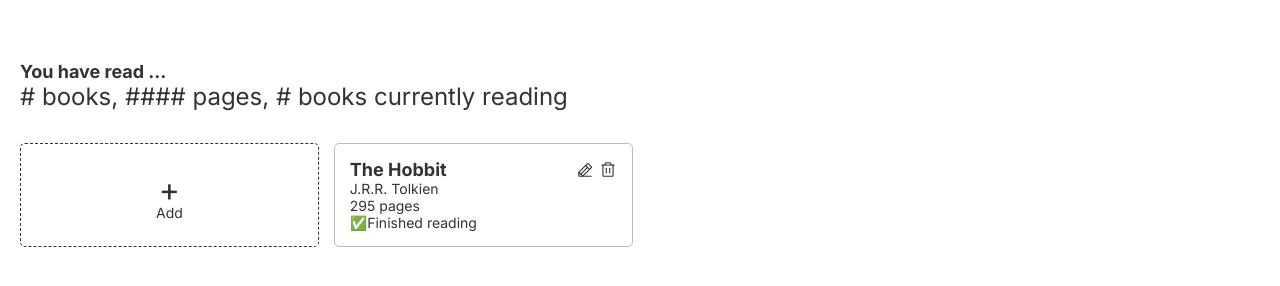
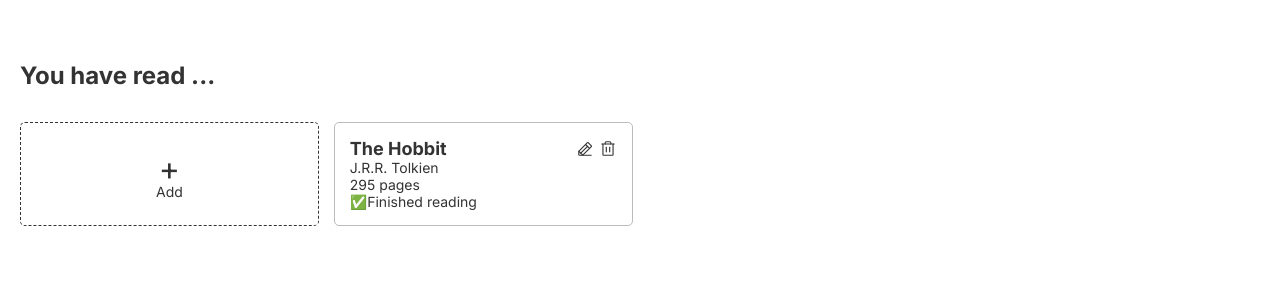
Before and after one commit to taewookim02/booklog, a plain HTML site: page index.html in a window 1280 px wide. Shown: the part 60-346 px from the top of the page. Drawn offline with Linux system fonts and the light colour scheme.

Commit message:
Comment book data

```diff
--- a/index.html
+++ b/index.html
@@ -26,7 +26,7 @@
     <main>
       <div class="main__info">
         <p>You have read ...</p>
-        <p># books, #### pages, # books currently reading</p>
+        <!-- <p># books, #### pages, # books currently reading</p> -->
       </div>
       <div class="main__books">
         <div class="card card__first">
```
